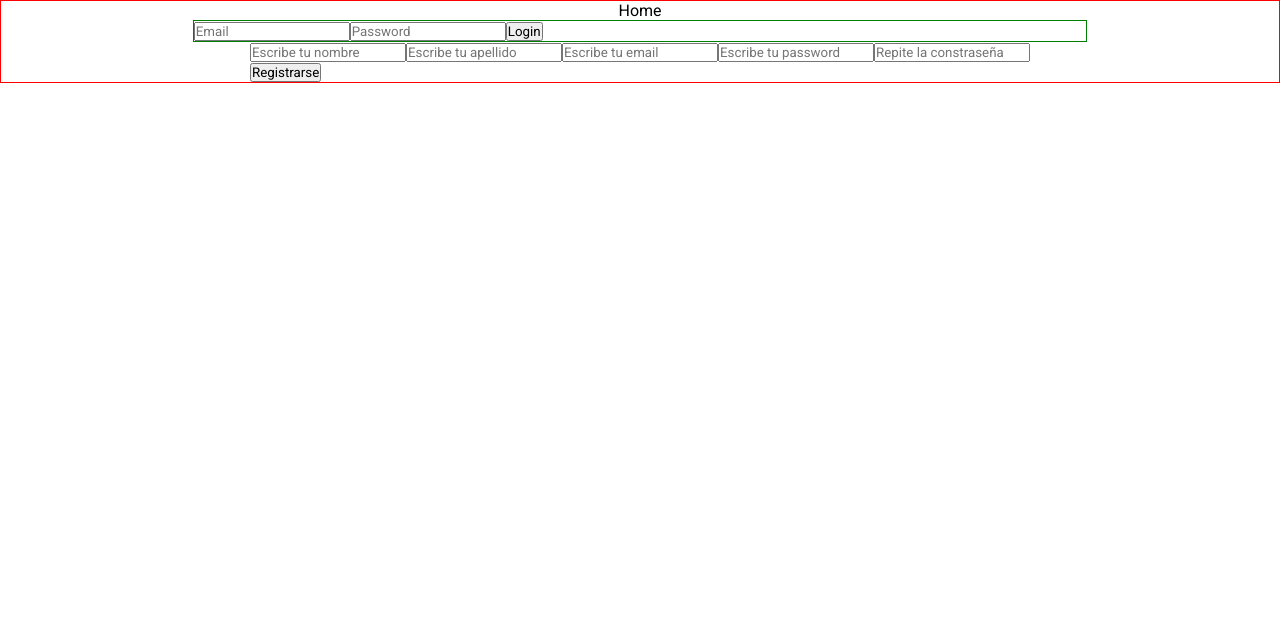
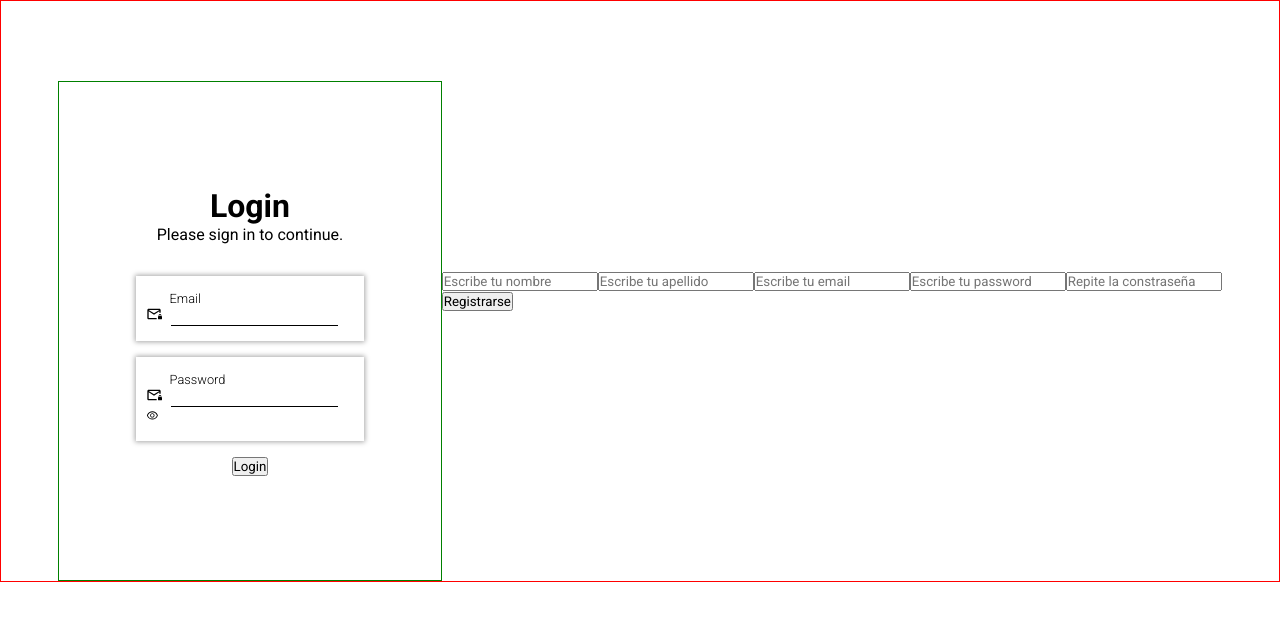
Before and after one commit to Germanilu/Post, a React (Create React App) app: page / in a window 1280 px wide. Shown: the top 620 px of the page. Built offline with nearby package versions, Linux system fonts and the light colour scheme.

Commit message:
Feat: Login inputs Style

```diff
--- a/src/Containers/Home/Home.jsx
+++ b/src/Containers/Home/Home.jsx
@@ -6,7 +6,6 @@ import                                              './Home.scss';
 const Home = () => {
     return(
         <div className="home-design">
-            Home
             <Login></Login>
             <Register></Register>
         </div>
--- a/src/Containers/Home/Home.scss
+++ b/src/Containers/Home/Home.scss
@@ -4,5 +4,6 @@
 
 .home-design{
     @include flex();
+    flex-direction: row;
     border: 1px solid red;
 }
--- a/src/Containers/Login/Login.jsx
+++ b/src/Containers/Login/Login.jsx
@@ -3,6 +3,8 @@ import React, { useEffect, useState }       from "react";
 import { useDispatch, useSelector}          from "react-redux";
 import {loginUser, userData}                from "../../Features/userSlice";
 import { useNavigate }                      from "react-router-dom";
+import { MdOutlineMailLock } from "react-icons/md";
+import { AiOutlineEye, AiOutlineEyeInvisible } from "react-icons/ai";
 
 
 const Login = () => {
@@ -11,6 +13,7 @@ const Login = () => {
         email       :"",
         password    :""
     });
+    const [showHidem, setShowHide] = useState(false);
     const dispatch                     = useDispatch();
     const navigate                     = useNavigate();
     const userInfo                     = useSelector(userData);
@@ -44,11 +47,40 @@ const Login = () => {
         dispatch(loginUser({email:credentials.email, password: credentials.password}))
     }
 
+console.log(credentials)
 
     return(
         <div className='login-design'>
-            <input type="text" name="email" title="email" placeholder="Email" onChange={updateCredentials}/>
-            <input type="text" name="password" title="password" placeholder="Password" onChange={updateCredentials} />
+            <h1>Login</h1>
+            <p>Please sign in to continue.</p>
+            <div className='login-inputs'>
+                <p>email</p>
+                <span><MdOutlineMailLock/></span>
+                <input type="text" name="email" title="email"  onChange={updateCredentials}/>
+            </div>
+            <div className='login-inputs'>
+                <p>Password</p>
+                <span><MdOutlineMailLock/></span>
+
+                {
+                    showHidem ? (
+                        <input type="text" name="password" title="password" onChange={updateCredentials} />
+                        ):(
+                        <input type="password" name="password" title="password" onChange={updateCredentials} />
+                    )
+                }
+
+                <span className='show-password' onClick={()=>setShowHide(!showHidem)}>
+
+                    {showHidem ? (
+                            <AiOutlineEyeInvisible/>
+                        ):(
+                            <AiOutlineEye/>
+                        )
+                    }
+
+                </span>
+            </div>
             <button onClick={() => attemptLogin()}>Login</button>
         </div>
     );
--- a/src/Containers/Login/Login.scss
+++ b/src/Containers/Login/Login.scss
@@ -1,4 +1,70 @@
+@import                 '../../Settings/global.scss';
+
 .login-design{
-    width: 70%;
+    width: 30%;
+    min-height: 500px;
     border: 1px solid green;
+    margin-top: 5rem;
+    display: flex;
+    flex-direction: column;
+    justify-content: center;
+    align-items: center;
+
+    p{
+        margin-bottom: 2rem;
+    }
+
+    & .login-inputs{
+        // border: 1px solid red;
+        box-shadow: 0px 0px 5px 1px rgba(0,0,0,0.35);
+        width: 60%;
+        height: 20%;
+        padding: 15px 10px;
+        margin-bottom: 1rem;
+
+
+        p {
+            width: 100%;
+            // border: 1px solid red;
+            margin-left: 1.5rem;
+            margin-bottom: 0px;
+            @include font(inherit, 0.8rem,300,inherit,capitalize);
+            // position: absolute;
+        }
+
+        span{
+            margin-right: .6rem;
+        }
+        & input{
+            border: none;
+            outline: none;
+            border-bottom: 1px solid black;
+            width: 80%;
+
+
+        }
+
+
+        .show-password{
+            @include font(inherit, 0.8rem,300,inherit,capitalize);
+        }
+
+
+    }
+
+    .login-inputs:hover{
+        box-shadow: -1px 2px 10px 1px rgba(0,0,0,0.55);
+
+         p{
+             transition: 1s;
+            // position: relative;
+            opacity: -1;
+        }
+        input {
+            margin-bottom: 1rem;
+            transition: 1s 0.5s;
+        }
+    }
+
+
 }
```
Also changed, not shown: package.json (+5 -4 lines), 1 other file (tests, documents, lock files or other folders).
